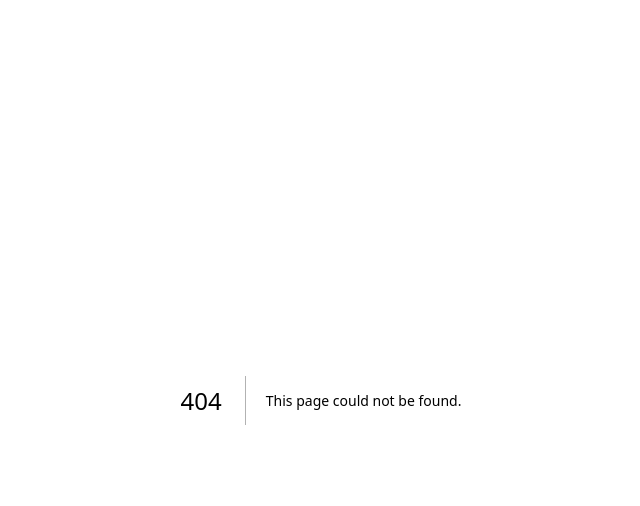
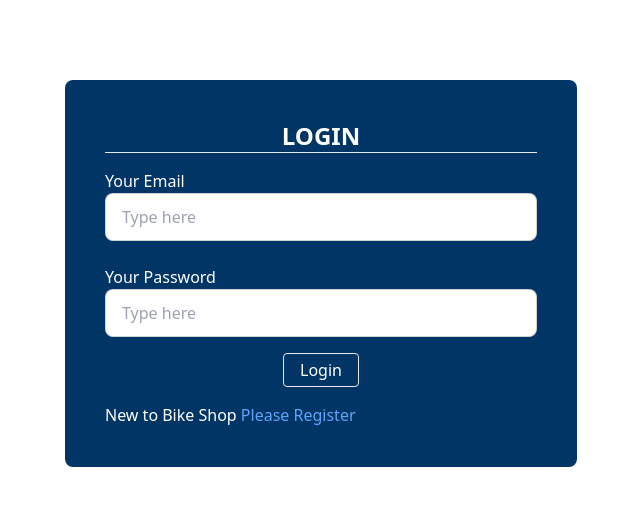
Before and after one commit to kowsar-mahmud-remon/bike-shop, a Next.js app: page /login in a window 1280 px wide. Before the commit this address had no page. Shown: the top 506 px of the page, without its empty margins (319-959 px from the left). Built offline with nearby package versions, Linux system fonts and the light colour scheme.

Commit message:
added login page

```diff
--- /dev/null
+++ b/src/components/LoginPage/LoginPage.tsx
@@ -0,0 +1,74 @@
+import { useForm } from "react-hook-form";
+import Link from "next/link";
+import { useUserLoginMutation } from "@/redux/features/auth/authApi";
+import { useRouter } from "next/navigation";
+import { storeUserInfo } from "@/services/auth.service";
+import toast from "react-hot-toast";
+
+const LoginPage = () => {
+  const [userLogin] = useUserLoginMutation();
+  const router = useRouter();
+  const { register, handleSubmit } = useForm();
+
+  const onSubmit = async (data: any) => {
+    try {
+      const res = await userLogin({ ...data }).unwrap();
+
+      if (res?.token) {
+        router.push("/");
+        toast.success("Login Successful!");
+      }
+
+      storeUserInfo({ accessToken: res?.token });
+    } catch (err: any) {
+      console.error(err.message);
+      toast.error("Login failed");
+    }
+  };
+
+  return (
+    <div className="bg-secondary rounded-lg p-10 text-white lg:w-[40%] lg:mx-auto my-20 mx-5">
+      <div className="">
+        <form onSubmit={handleSubmit(onSubmit)}>
+          <h3 className="text-center font-semibold text-2xl">LOGIN</h3>
+          <hr />
+
+          <div className=" mt-4">
+            <label htmlFor="">Your Email</label>
+            <br />
+            <input
+              type="email"
+              placeholder="Type here"
+              className="input input-bordered w-full text-black"
+              {...register("email", { required: true })}
+            />
+          </div>
+          <br />
+          <div className="">
+            <label htmlFor="">Your Password</label>
+            <br />
+            <input
+              type="password"
+              placeholder="Type here"
+              className="input input-bordered w-full text-black"
+              {...register("password", { required: true })}
+            />
+          </div>
+          <div className="flex justify-center mt-4">
+            <button className="border rounded px-4 py-1" type="submit">
+              Login
+            </button>
+          </div>
+        </form>
+        <p className="mt-4">
+          New to Bike Shop{" "}
+          <Link className=" text-blue-400" href="/signup">
+            Please Register
+          </Link>
+        </p>
+      </div>
+    </div>
+  );
+};
+
+export default LoginPage;
--- /dev/null
+++ b/src/pages/login.tsx
@@ -0,0 +1,17 @@
+import RootLayout from "@/components/Layout/RootLayout";
+import LoginPage from "@/components/LoginPage/LoginPage";
+import React from "react";
+
+const login = () => {
+  return (
+    <div>
+      <LoginPage></LoginPage>
+    </div>
+  );
+};
+
+export default login;
+
+login.getLayout = function getLayout(page: any) {
+  return <RootLayout>{page}</RootLayout>;
+};
--- /dev/null
+++ b/src/redux/features/auth/authApi.ts
@@ -0,0 +1,16 @@
+import { api } from "../../api/apiSlice";
+
+const authApi = api.injectEndpoints({
+  endpoints: (build) => ({
+    userLogin: build.mutation({
+      query: (loginData) => ({
+        url: `/auth/login`,
+        method: "POST",
+        body: loginData,
+      }),
+      invalidatesTags: ["user"],
+    }),
+  }),
+});
+
+export const { useUserLoginMutation } = authApi;
--- /dev/null
+++ b/src/services/auth.service.ts
@@ -0,0 +1,25 @@
+import { decodedToken } from "@/utils/jwt";
+import { getFromLocalStorage, setToLocalStorage } from "@/utils/local-storage";
+
+export const storeUserInfo = ({ accessToken }: { accessToken: string }) => {
+  return setToLocalStorage("accessToken", accessToken as string);
+};
+
+export const getUserInfo = () => {
+  const authToken = getFromLocalStorage("accessToken");
+  if (authToken) {
+    const decodedData = decodedToken(authToken);
+    return decodedData;
+  } else {
+    return "";
+  }
+};
+
+export const isLoggedIn = () => {
+  const authToken = getFromLocalStorage("accessToken");
+  return !!authToken;
+};
+
+export const removeUserInfo = (key: string) => {
+  return localStorage.removeItem(key);
+};
--- /dev/null
+++ b/src/utils/jwt.ts
@@ -0,0 +1,5 @@
+import { jwtDecode } from "jwt-decode";
+
+export const decodedToken = (token: string) => {
+  return jwtDecode(token);
+};
--- /dev/null
+++ b/src/utils/local-storage.ts
@@ -0,0 +1,13 @@
+export const setToLocalStorage = (key: string, token: string) => {
+  if (!key || typeof window === "undefined") {
+    return "";
+  }
+  return localStorage.setItem(key, token);
+};
+
+export const getFromLocalStorage = (key: string) => {
+  if (!key || typeof window === "undefined") {
+    return "";
+  }
+  return localStorage.getItem(key);
+};
```
Also changed, not shown: src/utils/schema-validator.ts (added, +23 -0 lines).
